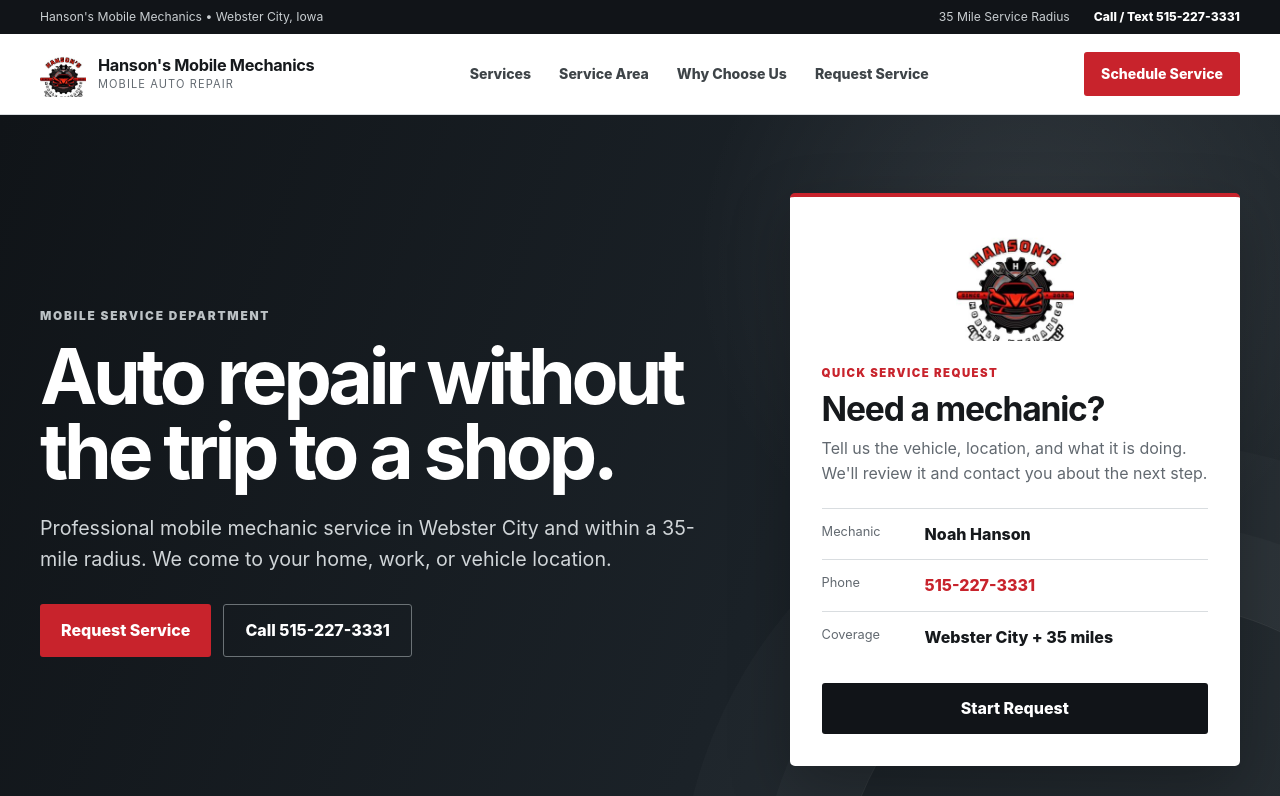
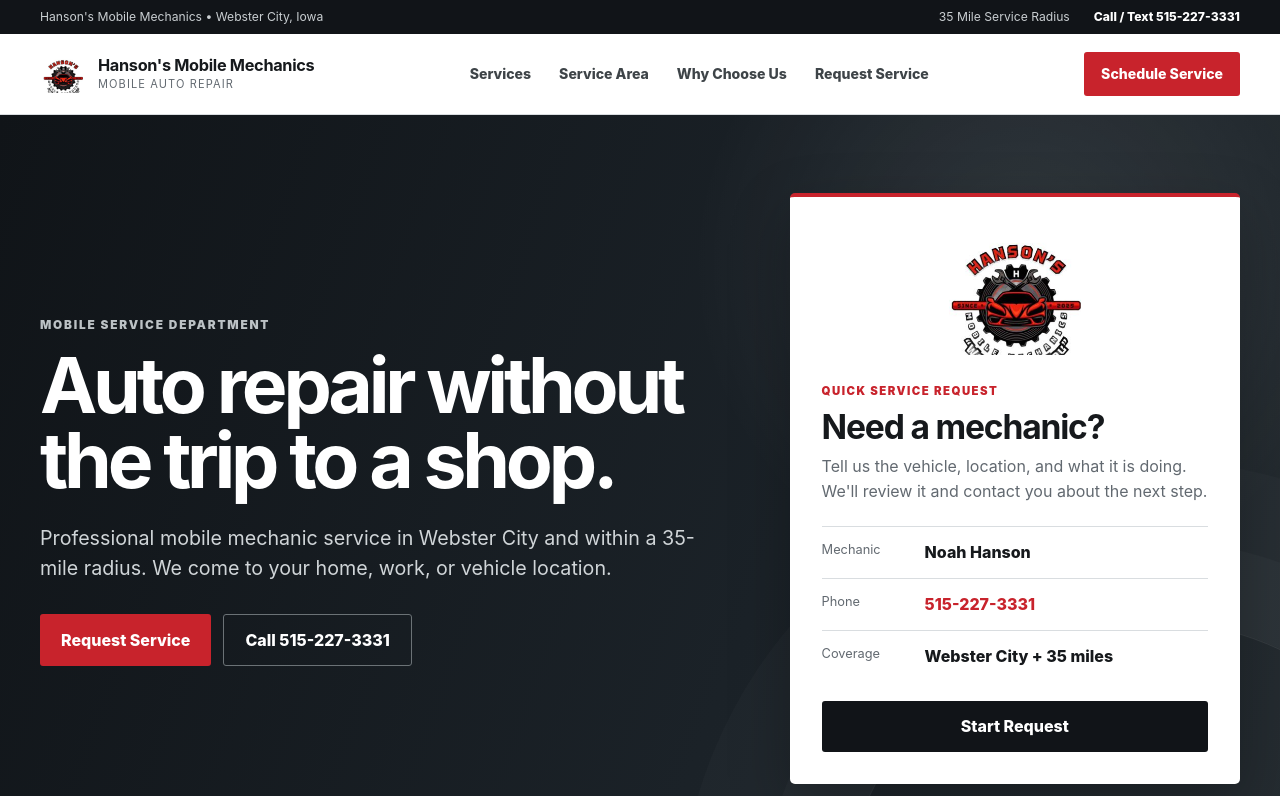
Before and after one commit to NoahMobileMech2026/hanson-mobile-mechanics, a Next.js app: page / in a window 1280 px wide. Shown: the top 796 px of the page. Built offline with nearby package versions, Linux system fonts and the light colour scheme.

Commit message:
Fix logo scaling so full mark stays visible

```diff
--- a/app/globals.css
+++ b/app/globals.css
@@ -1524,3 +1524,10 @@
     height: 44px;
   }
 }
+
+/* Logo fit correction */
+.dealer-brand-mark img,.panel-brand-logo,.footer-brand-logo{object-fit:contain!important;object-position:center!important;}
+.dealer-brand-mark{background:#fff!important;padding:3px!important;}
+.panel-brand-logo{width:150px!important;height:auto!important;aspect-ratio:1.1/1!important;background:#fff!important;padding:4px!important;}
+.footer-brand-logo{background:#fff!important;padding:2px!important;}
+@media(max-width:760px){.panel-brand-logo{width:132px!important;height:auto!important;}}
```
